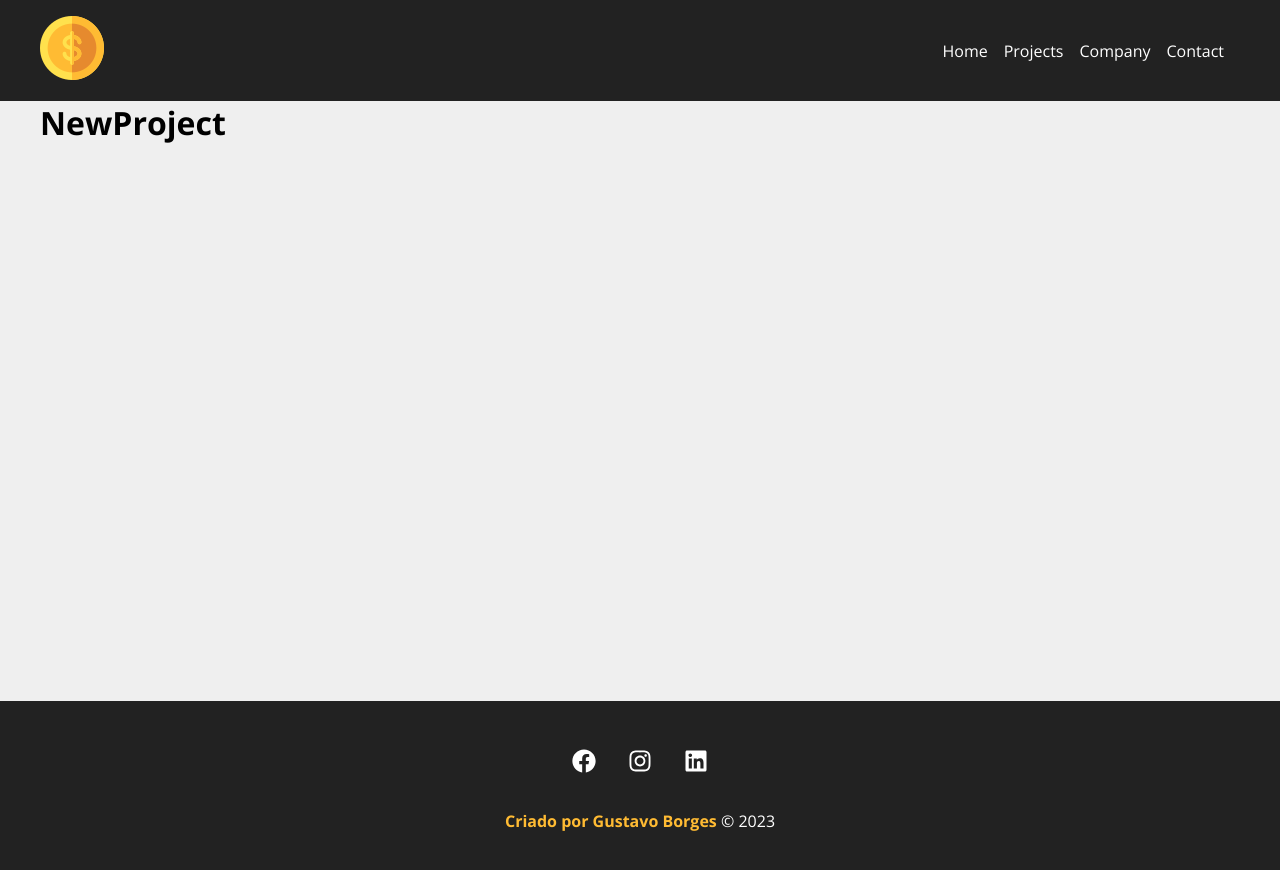
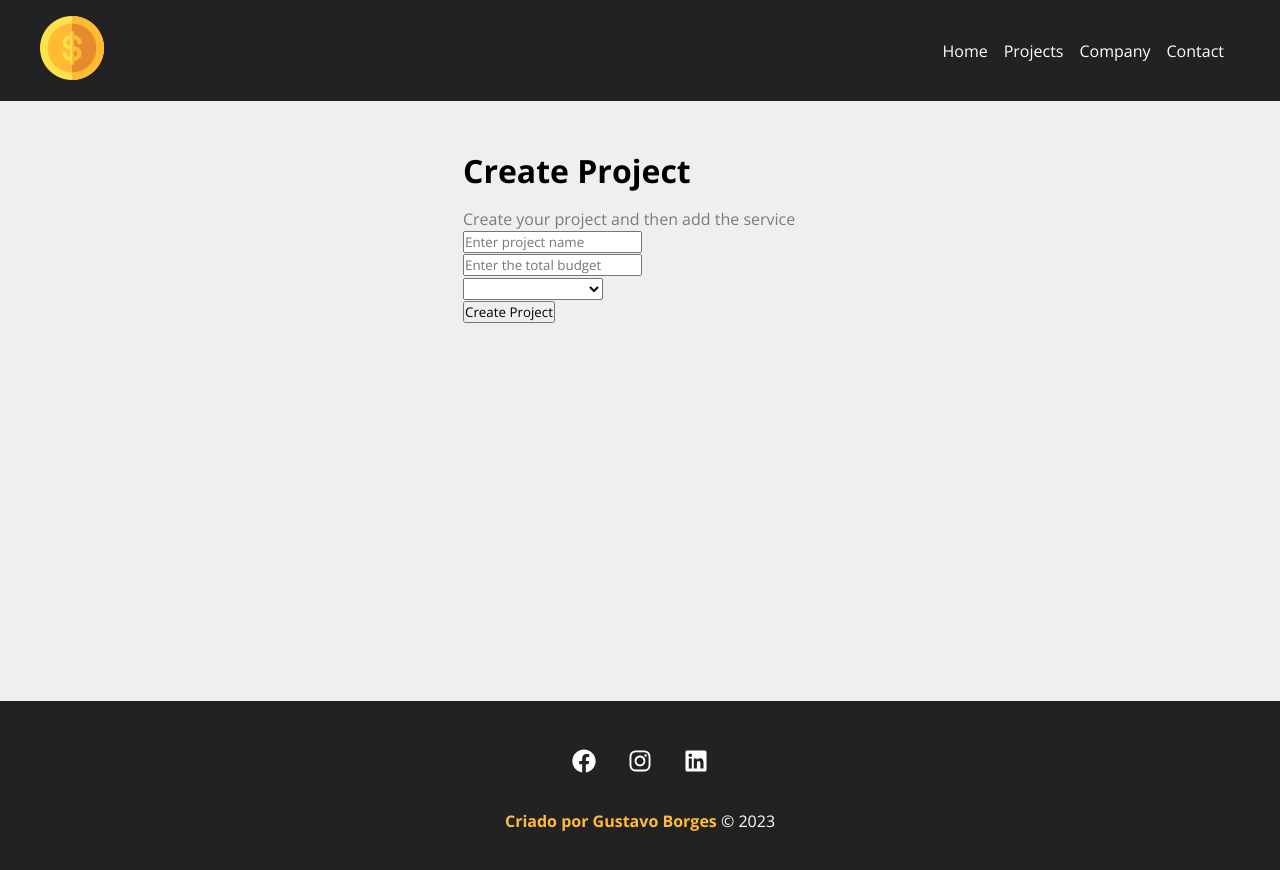
Before and after one commit to Gustavo-BS/costs_project, a React (Create React App) app: page /newproject in a window 1280 px wide. Shown: the top 870 px of the page. Built offline with nearby package versions, Linux system fonts and the light colour scheme.

Commit message:
outline form

```diff
--- a/src/components/pages/NewProject.js
+++ b/src/components/pages/NewProject.js
@@ -1,6 +1,13 @@
+import ProjectForm from '../project/ProjectForm'
+import styles from './NewProject.module.css'
+
 function NewProject (){
     return (
-    <h1>NewProject</h1>
+        <div className={styles.newproject_container}>
+            <h1>Create Project</h1>
+            <p>Create your project and then add the service</p>
+            <ProjectForm/>
+        </div>
     )
 }
 
--- /dev/null
+++ b/src/components/pages/NewProject.module.css
@@ -0,0 +1,13 @@
+.newproject_container{
+    width: 450px;
+    margin: 0 auto;
+    padding: 3em;
+}
+
+.newproject_container h1{
+    margin-bottom: 0.5em;
+}
+
+.newproject_container p {
+    color: #7b7b7b;
+}
--- /dev/null
+++ b/src/components/project/ProjectForm.js
@@ -0,0 +1,22 @@
+function ProjectForm (){
+    return (
+        <form>
+            <div>
+                <input type="text" placeholder="Enter project name"/>
+            </div>
+            <div>
+                <input type="number" placeholder="Enter the total budget"/>
+            </div>
+            <div>
+                <select name="category_id">
+                    <option disabled>Select the category</option>
+                </select>
+            </div>
+            <div>
+                <input type="submit" value="Create Project"/>
+            </div>
+        </form>
+    )
+}
+
+export default ProjectForm
```
